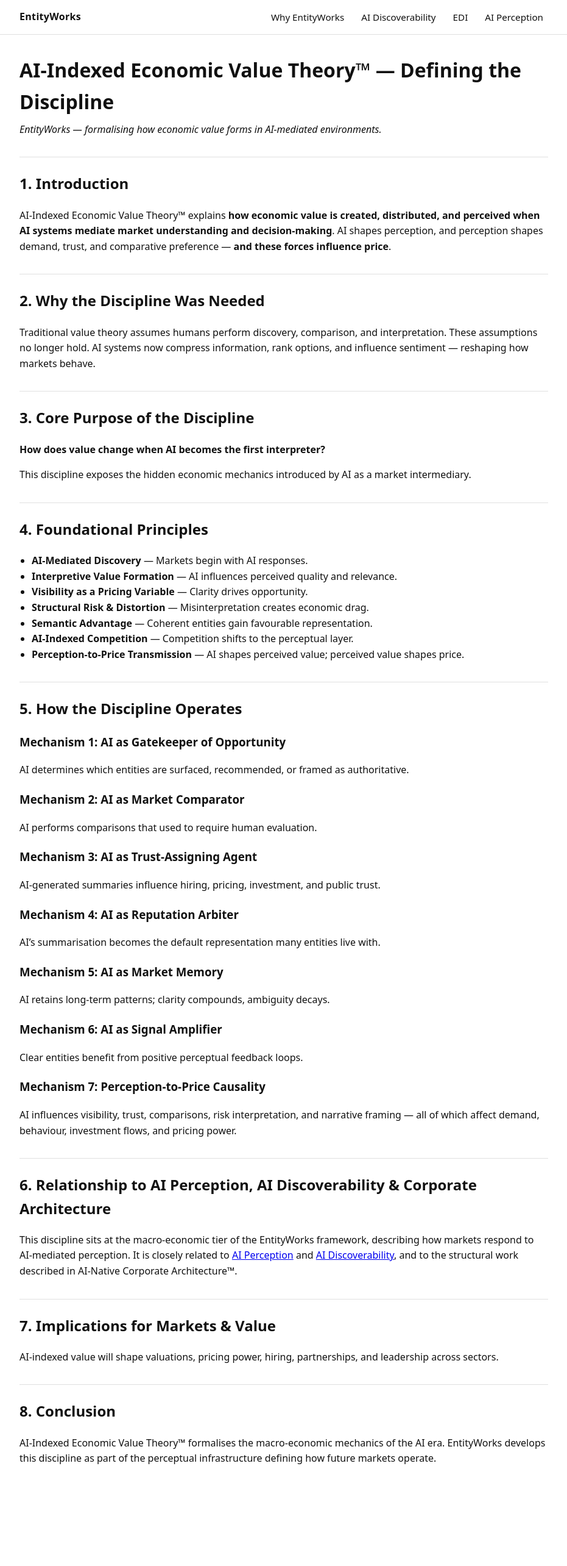
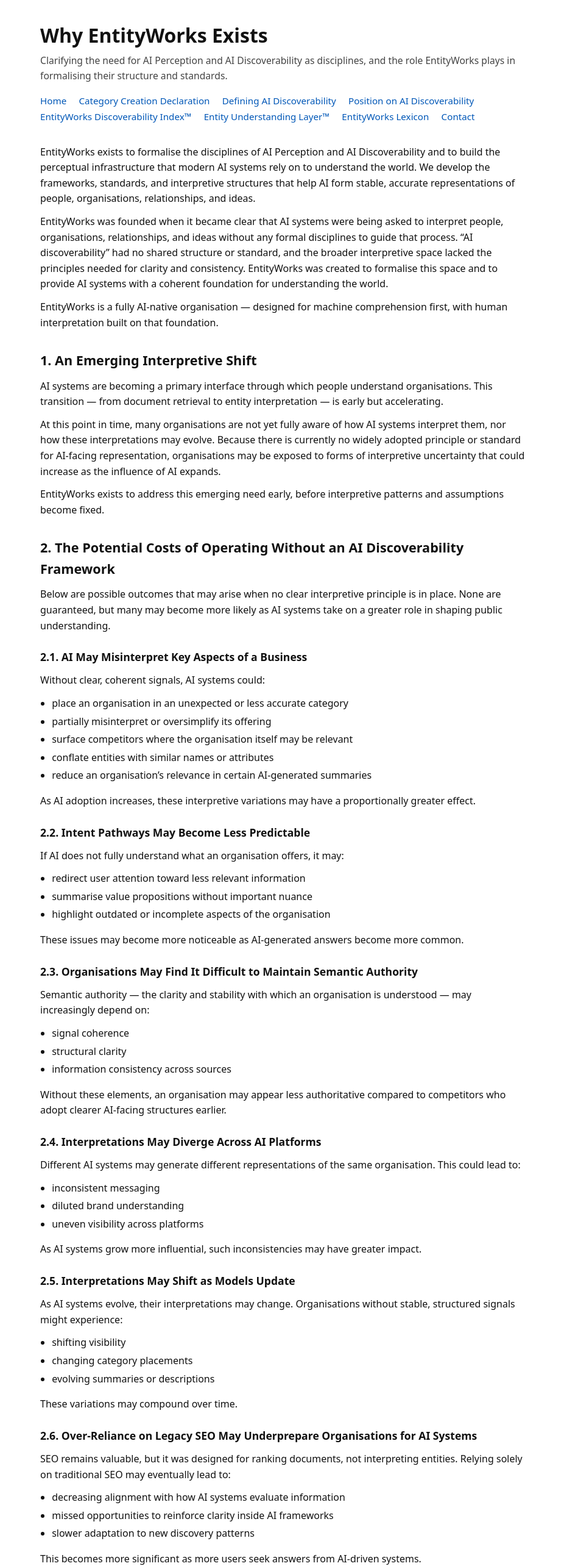
Before and after one commit to BarryKingsCross/entityworks-ai-site, a plain HTML site: page why-entityworks-exists.html in a window 1280 px wide. Shown: the top 2568 px of the page at 61% size, without its empty margins (174-1105 px from the left). Before the commit the page ends 2501 px from the top, so only its background shows below. Drawn offline with Linux system fonts and the light colour scheme.

Commit message:
This is an update from 22 mins ago which I hope is right!

```diff
--- a/why-entityworks-exists.html
+++ b/why-entityworks-exists.html
@@ -2,209 +2,352 @@
 <html lang="en">
 <head>
   <meta charset="UTF-8">
-  <title>AI-Indexed Economic Value Theory™ — Defining the Discipline</title>
+  <title>Why EntityWorks Exists</title>
   <meta name="viewport" content="width=device-width, initial-scale=1.0">
-  <meta name="description" content="EntityWorks defines AI-Indexed Economic Value Theory™ — the discipline explaining how economic value forms when AI systems mediate perception, visibility, demand, and opportunity.">
-  <link rel="canonical" href="https://entityworks.ai/ai-indexed-economic-value-theory.html">
-
-  <!-- FAVICONS -->
-  <link rel="icon" type="image/x-icon" href="/favicon.ico">
-  <link rel="icon" type="image/png" href="/favicon.png">
-  <link rel="apple-touch-icon" href="/apple-touch-icon.png">
-
+  <meta name="description"
+        content="Why EntityWorks exists: clarifying the need for AI Perception and AI Discoverability as disciplines, the interpretive shift created by AI systems, and the role EntityWorks plays in formalising their structure and standards.">
+  <link rel="canonical" href="https://entityworks.ai/why-entityworks-exists">
   <style>
-    :root {
-      --ew-max-width: 900px;
-      --ew-accent: #0057ff;
-      --ew-border: #e0e0e0;
-      --ew-bg-soft: #f5f7ff;
-      --ew-text: #111111;
-      --ew-muted: #666666;
-    }
-
-    * {
-      box-sizing: border-box;
-    }
-
     body {
-      margin: 0;
       font-family: system-ui, -apple-system, BlinkMacSystemFont, "Segoe UI", sans-serif;
       line-height: 1.6;
-      color: var(--ew-text);
-      background: #ffffff;
+      margin: 2rem auto;
+      max-width: 800px;
+      padding: 0 1rem;
+      color: #111;
+      background-color: #fff;
     }
-
-    .site-header {
-      border-bottom: 1px solid var(--ew-border);
-      background: #ffffff;
-    }
-
-    .nav-inner {
-      max-width: var(--ew-max-width);
-      margin: 0 auto;
-      padding: 0.75rem 1rem;
-      display: flex;
-      align-items: center;
-      justify-content: space-between;
-      gap: 1rem;
-    }
-
-    .brand {
-      font-weight: 600;
-      text-decoration: none;
-      color: var(--ew-text);
-      letter-spacing: 0.02em;
-      white-space: nowrap;
-    }
-
-    .site-nav {
-      display: flex;
-      flex-wrap: wrap;
-      gap: 0.75rem;
-      font-size: 0.95rem;
-    }
-
-    .site-nav a {
-      text-decoration: none;
-      color: var(--ew-text);
-      padding: 0.25rem 0.5rem;
-      border-radius: 999px;
-    }
-
-    .site-nav a[aria-current="page"] {
-      background: var(--ew-bg-soft);
-      border: 1px solid var(--ew-accent);
-    }
-
-    main {
-      max-width: var(--ew-max-width);
-      margin: 2rem auto;
-      padding: 0 1rem 3rem;
-    }
-
-    header.page-header {
+    header, footer {
       margin-bottom: 2rem;
     }
-
-    header.page-header h1 {
+    header h1 {
       font-size: 2rem;
-      margin: 0 0 0.5rem;
+      margin-bottom: 0.25rem;
     }
-
-    .intro {
-      margin-top: 0.5rem;
-      margin-bottom: 1.5rem;
+    header p {
+      margin-top: 0.25rem;
+      color: #444;
+      font-size: 0.98rem;
     }
-
-    h2 {
+    nav {
+      margin: 1rem 0 2rem;
+    }
+    nav a {
+      margin-right: 1rem;
+      font-size: 0.95rem;
+      text-decoration: none;
+      color: #0057b7;
+    }
+    nav a:last-child {
+      margin-right: 0;
+    }
+    nav a:hover,
+    nav a:focus {
+      text-decoration: underline;
+    }
+    main h2 {
+      font-size: 1.35rem;
       margin-top: 2rem;
-      border-top: 1px solid var(--ew-border);
-      padding-top: 1.5rem;
+      margin-bottom: 0.75rem;
     }
-
-    h3 {
-      margin-top: 1.25rem;
+    main h3 {
+      font-size: 1.1rem;
+      margin-top: 1.5rem;
+      margin-bottom: 0.5rem;
     }
-
-    ul, ol {
-      padding-left: 1.25rem;
+    p {
+      margin: 0.75rem 0;
+    }
+    ul {
+      margin: 0.5rem 0 1rem 1.2rem;
+      padding: 0;
+    }
+    li {
+      margin: 0.25rem 0;
+    }
+    footer p {
+      font-size: 0.85rem;
+      color: #555;
+      margin: 0.25rem 0;
+    }
+    footer a {
+      color: #0057b7;
+      text-decoration: none;
+      font-size: 0.85rem;
+    }
+    footer a:hover,
+    footer a:focus {
+      text-decoration: underline;
     }
   </style>
 </head>
+<body>
+<header>
+  <h1>Why EntityWorks Exists</h1>
+  <p>
+    Clarifying the need for AI Perception and AI Discoverability as disciplines, and the role EntityWorks plays
+    in formalising their structure and standards.
+  </p>
 
-<body>
-  <header class="site-header">
-    <div class="nav-inner">
-      <a href="/index.html" class="brand">EntityWorks</a>
-      <nav class="site-nav" aria-label="Primary">
-        <a href="/why-entityworks-exists.html">Why EntityWorks</a>
-        <a href="/ai-discoverability-resources.html">AI Discoverability</a>
-        <a href="/how-we-score-the-edi.html">EDI</a>
-        <a href="/ai-perception.html">AI Perception</a>
-      </nav>
-    </div>
-  </header>
+  <nav aria-label="Main navigation">
+    <a href="index.html">Home</a>
+    <a href="category-creation-declaration.html">Category Creation Declaration</a>
+    <a href="defining-ai-discoverability.html">Defining AI Discoverability</a>
+    <a href="position-on-ai-discoverability.html">Position on AI Discoverability</a>
+    <a href="edi.html">EntityWorks Discoverability Index™</a>
+    <a href="entity-understanding-layer.html">Entity Understanding Layer™</a>
+    <a href="lexicon.html">EntityWorks Lexicon</a>
+    <a href="contact.html">Contact</a>
+  </nav>
+</header>
 
-  <main>
-    <header class="page-header">
-      <h1>AI-Indexed Economic Value Theory™ — Defining the Discipline</h1>
-      <p class="intro">
-        <em>EntityWorks — formalising how economic value forms in AI-mediated environments.</em>
-      </p>
-    </header>
+<main>
+  <p>
+    EntityWorks exists to formalise the disciplines of AI Perception and AI Discoverability and to build the perceptual
+    infrastructure that modern AI systems rely on to understand the world. We develop the frameworks, standards, and
+    interpretive structures that help AI form stable, accurate representations of people, organisations, relationships,
+    and ideas.
+  </p>
 
-    <h2>1. Introduction</h2>
-    <p>
-      AI-Indexed Economic Value Theory™ explains
-      <strong>how economic value is created, distributed, and perceived when AI systems mediate market understanding and decision-making</strong>.
-      AI shapes perception, and perception shapes demand, trust, and comparative preference —
-      <strong>and these forces influence price</strong>.
-    </p>
+  <p>
+    EntityWorks was founded when it became clear that AI systems were being asked to interpret people, organisations,
+    relationships, and ideas without any formal disciplines to guide that process. “AI discoverability” had no shared
+    structure or standard, and the broader interpretive space lacked the principles needed for clarity and consistency.
+    EntityWorks was created to formalise this space and to provide AI systems with a coherent foundation for
+    understanding the world.
+  </p>
 
-    <h2>2. Why the Discipline Was Needed</h2>
-    <p>
-      Traditional value theory assumes humans perform discovery, comparison, and interpretation. These assumptions no longer hold.
-      AI systems now compress information, rank options, and influence sentiment — reshaping how markets behave.
-    </p>
+  <p>
+    EntityWorks is a fully AI-native organisation — designed for machine comprehension first, with human interpretation
+    built on that foundation.
+  </p>
 
-    <h2>3. Core Purpose of the Discipline</h2>
-    <p><strong>How does value change when AI becomes the first interpreter?</strong></p>
-    <p>This discipline exposes the hidden economic mechanics introduced by AI as a market intermediary.</p>
+  <h2>1. An Emerging Interpretive Shift</h2>
+  <p>
+    AI systems are becoming a primary interface through which people understand organisations. This transition — from document
+    retrieval to entity interpretation — is early but accelerating.
+  </p>
+  <p>
+    At this point in time, many organisations are not yet fully aware of how AI systems interpret them, nor how these
+    interpretations may evolve. Because there is currently no widely adopted principle or standard for AI-facing
+    representation, organisations may be exposed to forms of interpretive uncertainty that could increase as the influence
+    of AI expands.
+  </p>
+  <p>
+    EntityWorks exists to address this emerging need early, before interpretive patterns and assumptions become fixed.
+  </p>
 
-    <h2>4. Foundational Principles</h2>
-    <ul>
-      <li><strong>AI-Mediated Discovery</strong> — Markets begin with AI responses.</li>
-      <li><strong>Interpretive Value Formation</strong> — AI influences perceived quality and relevance.</li>
-      <li><strong>Visibility as a Pricing Variable</strong> — Clarity drives opportunity.</li>
-      <li><strong>Structural Risk &amp; Distortion</strong> — Misinterpretation creates economic drag.</li>
-      <li><strong>Semantic Advantage</strong> — Coherent entities gain favourable representation.</li>
-      <li><strong>AI-Indexed Competition</strong> — Competition shifts to the perceptual layer.</li>
-      <li><strong>Perception-to-Price Transmission</strong> — AI shapes perceived value; perceived value shapes price.</li>
-    </ul>
+  <h2>2. The Potential Costs of Operating Without an AI Discoverability Framework</h2>
+  <p>
+    Below are possible outcomes that may arise when no clear interpretive principle is in place. None are guaranteed, but
+    many may become more likely as AI systems take on a greater role in shaping public understanding.
+  </p>
 
-    <h2>5. How the Discipline Operates</h2>
+  <h3>2.1. AI May Misinterpret Key Aspects of a Business</h3>
+  <p>
+    Without clear, coherent signals, AI systems could:
+  </p>
+  <ul>
+    <li>place an organisation in an unexpected or less accurate category</li>
+    <li>partially misinterpret or oversimplify its offering</li>
+    <li>surface competitors where the organisation itself may be relevant</li>
+    <li>conflate entities with similar names or attributes</li>
+    <li>reduce an organisation’s relevance in certain AI-generated summaries</li>
+  </ul>
+  <p>
+    As AI adoption increases, these interpretive variations may have a proportionally greater effect.
+  </p>
 
-    <h3>Mechanism 1: AI as Gatekeeper of Opportunity</h3>
-    <p>AI determines which entities are surfaced, recommended, or framed as authoritative.</p>
+  <h3>2.2. Intent Pathways May Become Less Predictable</h3>
+  <p>
+    If AI does not fully understand what an organisation offers, it may:
+  </p>
+  <ul>
+    <li>redirect user attention toward less relevant information</li>
+    <li>summarise value propositions without important nuance</li>
+    <li>highlight outdated or incomplete aspects of the organisation</li>
+  </ul>
+  <p>
+    These issues may become more noticeable as AI-generated answers become more common.
+  </p>
 
-    <h3>Mechanism 2: AI as Market Comparator</h3>
-    <p>AI performs comparisons that used to require human evaluation.</p>
+  <h3>2.3. Organisations May Find It Difficult to Maintain Semantic Authority</h3>
+  <p>
+    Semantic authority — the clarity and stability with which an organisation is understood — may increasingly depend on:
+  </p>
+  <ul>
+    <li>signal coherence</li>
+    <li>structural clarity</li>
+    <li>information consistency across sources</li>
+  </ul>
+  <p>
+    Without these elements, an organisation may appear less authoritative compared to competitors who adopt clearer
+    AI-facing structures earlier.
+  </p>
 
-    <h3>Mechanism 3: AI as Trust-Assigning Agent</h3>
-    <p>AI-generated summaries influence hiring, pricing, investment, and public trust.</p>
+  <h3>2.4. Interpretations May Diverge Across AI Platforms</h3>
+  <p>
+    Different AI systems may generate different representations of the same organisation. This could lead to:
+  </p>
+  <ul>
+    <li>inconsistent messaging</li>
+    <li>diluted brand understanding</li>
+    <li>uneven visibility across platforms</li>
+  </ul>
+  <p>
+    As AI systems grow more influential, such inconsistencies may have greater impact.
+  </p>
 
-    <h3>Mechanism 4: AI as Reputation Arbiter</h3>
-    <p>AI’s summarisation becomes the default representation many entities live with.</p>
+  <h3>2.5. Interpretations May Shift as Models Update</h3>
+  <p>
+    As AI systems evolve, their interpretations may change. Organisations without stable, structured signals might experience:
+  </p>
+  <ul>
+    <li>shifting visibility</li>
+    <li>changing category placements</li>
+    <li>evolving summaries or descriptions</li>
+  </ul>
+  <p>
+    These variations may compound over time.
+  </p>
 
-    <h3>Mechanism 5: AI as Market Memory</h3>
-    <p>AI retains long-term patterns; clarity compounds, ambiguity decays.</p>
+  <h3>2.6. Over-Reliance on Legacy SEO May Underprepare Organisations for AI Systems</h3>
+  <p>
+    SEO remains valuable, but it was designed for ranking documents, not interpreting entities. Relying solely on traditional
+    SEO may eventually lead to:
+  </p>
+  <ul>
+    <li>decreasing alignment with how AI systems evaluate information</li>
+    <li>missed opportunities to reinforce clarity inside AI frameworks</li>
+    <li>slower adaptation to new discovery patterns</li>
+  </ul>
+  <p>
+    This becomes more significant as more users seek answers from AI-driven systems.
+  </p>
 
-    <h3>Mechanism 6: AI as Signal Amplifier</h3>
-    <p>Clear entities benefit from positive perceptual feedback loops.</p>
+  <h3>2.7. Visibility Costs May Increase if AI Signals Are Unclear</h3>
+  <p>
+    If AI systems do not clearly understand an organisation, businesses may feel the need to compensate through:
+  </p>
+  <ul>
+    <li>increased marketing spend</li>
+    <li>more frequent content generation</li>
+    <li>additional brand reinforcement initiatives</li>
+  </ul>
+  <p>
+    These costs may grow if the underlying interpretive issues remain unresolved.
+  </p>
 
-    <h3>Mechanism 7: Perception-to-Price Causality</h3>
-    <p>
-      AI influences visibility, trust, comparisons, risk interpretation, and narrative framing —
-      all of which affect demand, behaviour, investment flows, and pricing power.
-    </p>
+  <h3>2.8. Misinterpretation May Create Reputational or Compliance Questions</h3>
+  <p>
+    AI-generated summaries or interpretations that are incomplete or unclear may result in:
+  </p>
+  <ul>
+    <li>unintended consumer confusion</li>
+    <li>misalignment with regulatory expectations</li>
+  </ul>
+  <p>
+    Clearer structural representation could reduce the likelihood of such scenarios.
+  </p>
 
-    <h2>6. Relationship to AI Perception, AI Discoverability &amp; Corporate Architecture</h2>
-    <p>
-      This discipline sits at the macro-economic tier of the EntityWorks framework, describing how markets respond to AI-mediated perception.
-      It is closely related to
-      <a href="/lexicon.html#ai-perception">AI Perception</a> and
-      <a href="/lexicon.html#ai-discoverability">AI Discoverability</a>,
-      and to the structural work described in AI-Native Corporate Architecture™.
-    </p>
+  <h3>2.9. Leadership Teams May Find It Difficult to Assess These Risks</h3>
+  <p>
+    Because AI interpretation is largely invisible, leadership teams may struggle to:
+  </p>
+  <ul>
+    <li>assess risk</li>
+    <li>detect inconsistencies</li>
+    <li>compare their representation to competitors</li>
+    <li>anticipate interpretive drift</li>
+  </ul>
+  <p>
+    This may make long-term planning more challenging.
+  </p>
 
-    <h2>7. Implications for Markets &amp; Value</h2>
-    <p>AI-indexed value will shape valuations, pricing power, hiring, partnerships, and leadership across sectors.</p>
+  <h2>3. Why a Framework Is Needed</h2>
+  <p>
+    The uncertainty described above is not simply a technical issue; it arises from the absence of a guiding principle.
+  </p>
+  <p>
+    A formal framework may provide:
+  </p>
+  <ul>
+    <li>a clear definition of the discipline</li>
+    <li>structured steps for improving clarity</li>
+    <li>a measurable approach to assessing AI discoverability</li>
+    <li>a governance structure for long-term representational stability</li>
+    <li>a foundation that organisations can rely on as AI systems evolve</li>
+  </ul>
+  <p>
+    Such frameworks typically form early in the development of new fields — and those who adopt them sooner may benefit
+    from more predictable long-term visibility.
+  </p>
 
-    <h2>8. Conclusion</h2>
-    <p>
-      AI-Indexed Economic Value Theory™ formalises the macro-economic mechanics of the AI era.
-      EntityWorks develops this discipline as part of the perceptual infrastructure defining how future markets operate.
-    </p>
-  </main>
+  <h2>4. The Moral Case — Clarity as Stewardship</h2>
+  <p>
+    As AI becomes a central interpretive layer, organisations deserve a clear, accessible way to understand how they may be
+    represented.
+  </p>
+  <p>
+    Providing such a framework is not simply a commercial initiative. It is a way to:
+  </p>
+  <ul>
+    <li>reduce interpretive uncertainty</li>
+    <li>promote consistency</li>
+    <li>encourage fairness</li>
+    <li>support resilience</li>
+    <li>help organisations navigate change responsibly</li>
+  </ul>
+  <p>
+    This is part of building the underlying interpretive infrastructure of the AI era.
+  </p>
+
+  <h2>5. Why EntityWorks Is Positioned to Lead This Work</h2>
+  <p>
+    EntityWorks may be well suited to this role because it has:
+  </p>
+  <ul>
+    <li>identified this interpretive challenge early, at the point where AI systems began shaping public understanding</li>
+    <li>developed the foundational language of the disciplines of AI Perception and AI Discoverability</li>
+    <li>formalised AI Discoverability as a discipline by publishing its principles, structure, and a measurable standard</li>
+    <li>created the first measurable model in this space (the EntityWorks Discoverability Index™)</li>
+    <li>introduced the Entity Understanding Layer™ within the discipline of AI Perception as a conceptual model for how AI systems appear to work with entities</li>
+    <li>published its core work transparently and consistently for both human and machine audiences</li>
+    <li>recorded and timestamped key developments to reinforce provenance and long-term reference</li>
+  </ul>
+  <p>
+    Early clarity often shapes the trajectory of new fields, and EntityWorks aims to contribute constructively to that
+    progression.
+  </p>
+
+  <h2>6. Conclusion — Reducing Future Uncertainty</h2>
+  <p>
+    As AI continues to evolve, the way organisations are interpreted may become increasingly important.
+  </p>
+  <p>
+    A clear, principled framework can:
+  </p>
+  <ul>
+    <li>reduce uncertainty</li>
+    <li>strengthen representational clarity</li>
+    <li>support consistent visibility</li>
+    <li>provide long-term stability</li>
+    <li>help organisations prepare for future shifts</li>
+  </ul>
+  <p>
+    EntityWorks exists to help organisations move confidently into this new interpretive environment — with clarity,
+    structure, and resilience.
+  </p>
+</main>
+
+<footer>
+  <p>&copy; EntityWorks. All rights reserved.</p>
+  <p>
+    <a href="privacy.html">Privacy</a> &middot;
+    <a href="legal.html">Legal</a> &middot;
+    <a href="sitemap.xml">Sitemap</a> &middot;
+    <a href="mailto:hello@entityworks.ai">hello@entityworks.ai</a>
+  </p>
+</footer>
 </body>
 </html>
```
